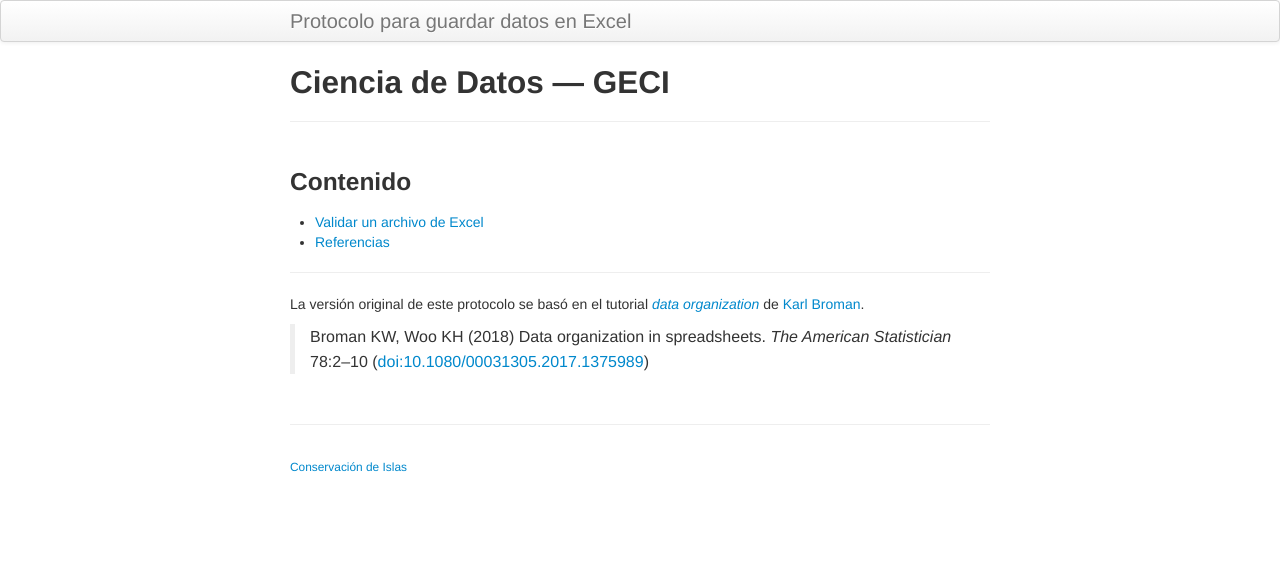
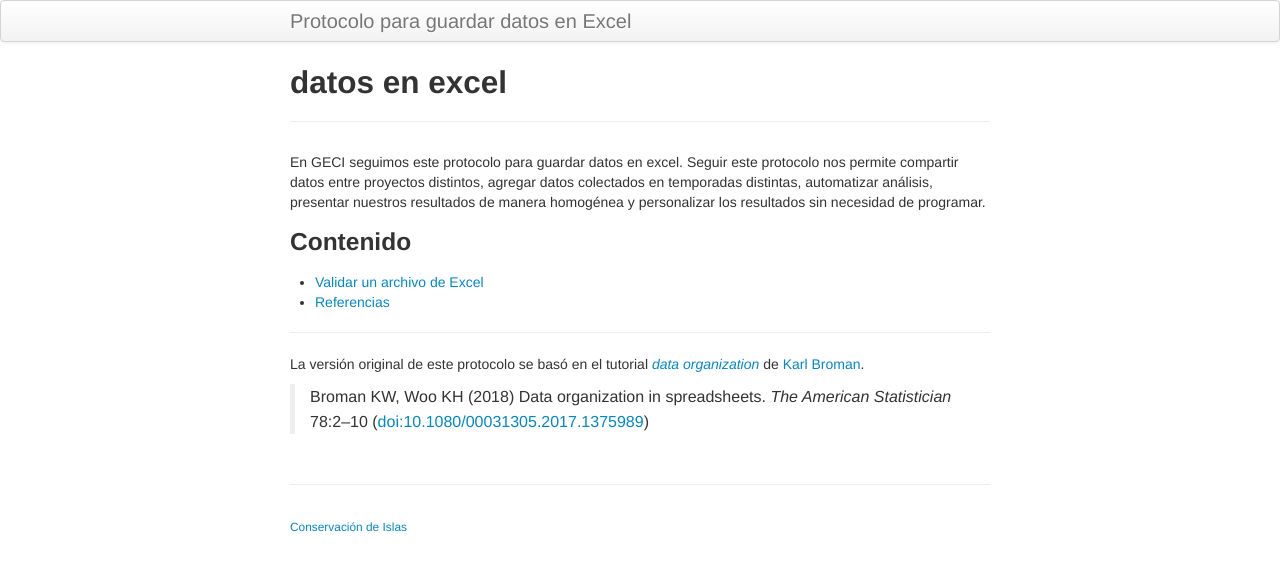
Before and after one commit to MaritzaB/datos_en_excel, a Jekyll site: the page built from index.md, in a window 1280 px wide. Shown: the top 571 px of the page. Built offline with Jekyll 4.4.1, drawn with Linux system fonts in a browser that asks for light colours.

Commit message:
Agrega párrafo introductorio

```diff
--- a/index.md
+++ b/index.md
@@ -1,8 +1,10 @@
 ---
 layout: page
-title: Ciencia de Datos &mdash; GECI
+title: datos en excel
 description: Protocolo para guardar datos en Excel para ser procesados por el equipo de Ciencia de Datos de GECI
 ---
+
+En GECI seguimos este protocolo para guardar datos en excel. Seguir este protocolo nos permite compartir datos entre proyectos distintos, agregar datos colectados en temporadas distintas, automatizar análisis, presentar nuestros resultados de manera homogénea y personalizar los resultados sin necesidad de programar.
 
 ### Contenido
 
```
